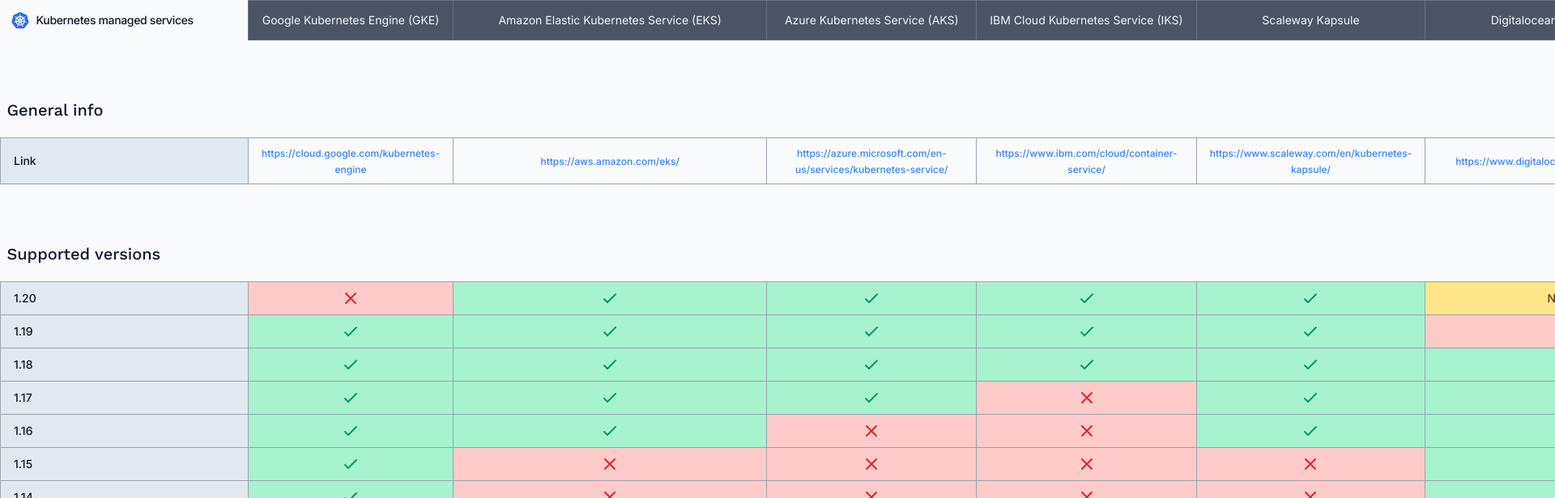
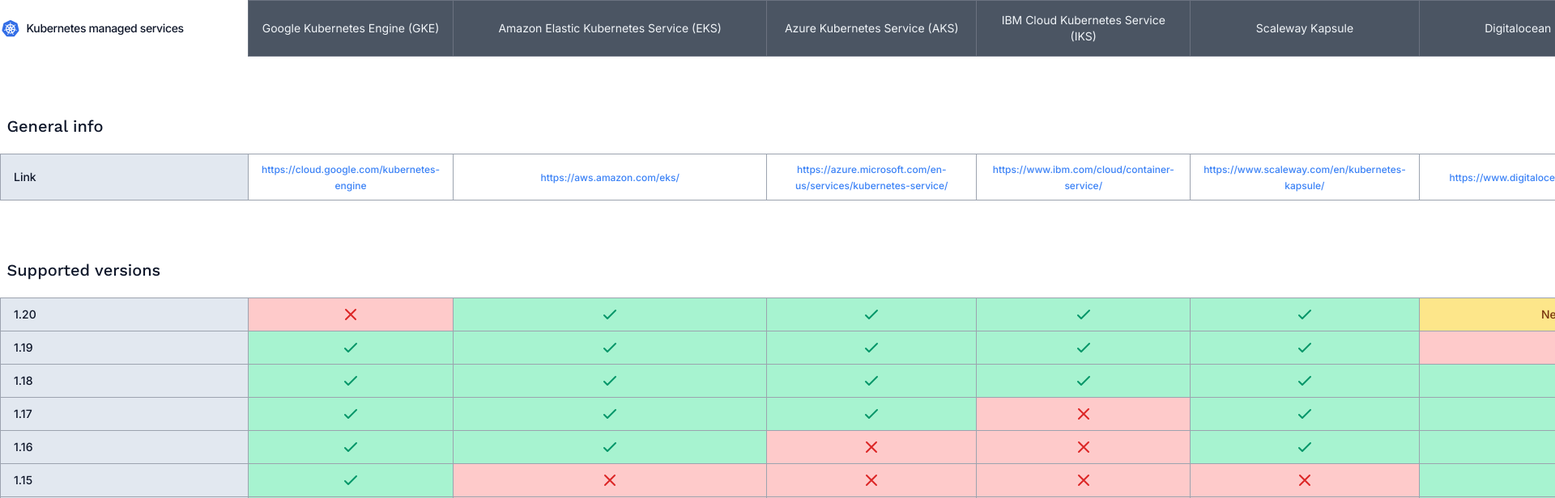
Before and after one commit to salimabsi/kubernetes-managed-services, a Next.js app: page / in a window 1280 px wide. Shown: the top 616 px of the page at 81% size, 1920 px wide, since content can reach past the window. Built offline with nearby package versions, Linux system fonts and the light colour scheme.

Commit message:
Make the table header sticky

```diff
--- a/components/desktop-view/index.js
+++ b/components/desktop-view/index.js
@@ -6,10 +6,10 @@
 
     return (
         <div className="desktop-view hidden md:block">
-            <table className="border-collapse bg-gray-50">
-                <thead className="whitespace-nowrap">
-                    <th className="px-3 min-w-min pr-14"><Logo /></th>
-                    {tableData.titles.map((title, index) => <th index={index}>{title}</th>)}
+            <table cellPadding="0">
+                <thead>
+                    <th><Logo /></th>
+                    {tableData.titles.map((title, index) => <th index={index}><div>{title}</div></th>)}
                 </thead>
                 <tbody>
                     {tableData.sections.map((secData, index) => <TableSection key={index} sectionData={secData} />)}
```
